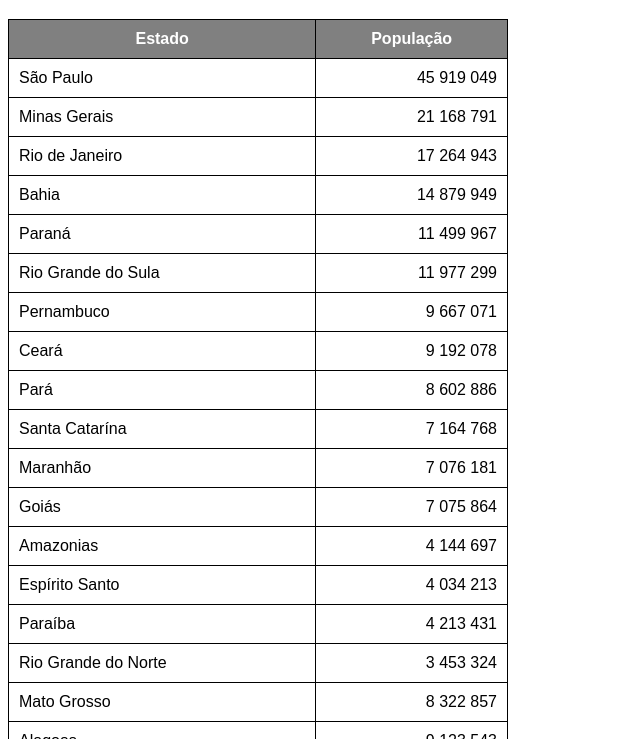
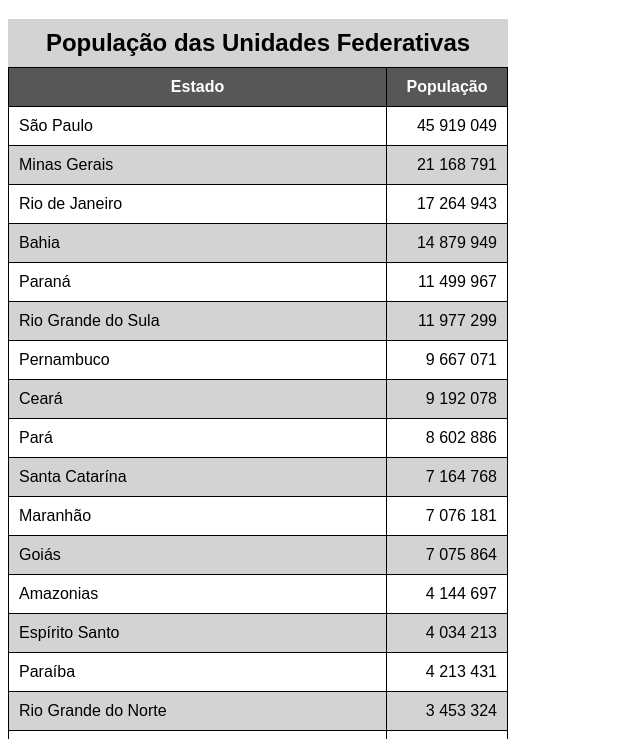
Before and after one commit to VitorFeerreira/html-css, a plain HTML site: page exercicios/ex0023/tabela002.html in a window 1280 px wide. Shown: the part 61-800 px from the top of the page, without its empty margins (0-640 px from the left). Drawn offline with Linux system fonts and the light colour scheme.

Commit message:
atualizado ex 23

```diff
--- a/exercicios/ex0023/tabela002.html
+++ b/exercicios/ex0023/tabela002.html
@@ -21,12 +21,27 @@
             padding: 10px;
         }
 
+        caption {
+            font-size: 1.5em;
+            font-weight: bold;
+            padding: 10px;
+            background-color: lightgray;
+        }
+
         thead,
         tfoot {
-            background-color: gray;
+            background-color: rgb(87, 87, 87);
             color: white;
         }
-        td.num{
+        tbody > tr:nth-child(odd){ /*2n-1*/
+            background-color: white;
+        }
+        tbody > tr:nth-child(even){ /*2n*/
+            background-color: lightgray;
+            /* Colocando efeito zebrado
+            */
+        }
+        td.num {
             text-align: right;
         }
     </style>
@@ -36,6 +51,7 @@
     <h1>Uso de Tabela Grandes</h1>
     <!-- ANATOMIA PARA TABELA GRANDES
     TABELA
+        CAPTION
         THEAD
             TR, TD, TH
         TBODY
@@ -43,10 +59,11 @@
         TFOOT
             TR, TD, TH -->
     <table>
+        <caption>População das Unidades Federativas</caption>
         <thead>
             <tr>
-                <th>Estado</th>
-                <th>População</th>
+                <th scope="col">Estado</th>
+                <th scope="col" style="width: 100px;">População</th>
             </tr>
         </thead>
         <tbody>
@@ -161,7 +178,7 @@
         </tbody>
         <tfoot>
             <tr>
-                <th>Total de Habitanetes</th>
+                <th scope="row">Total de Habitanetes</th>
                 <td class="num"><strong>210 147 125</strong></td>
             </tr>
         </tfoot>
```
